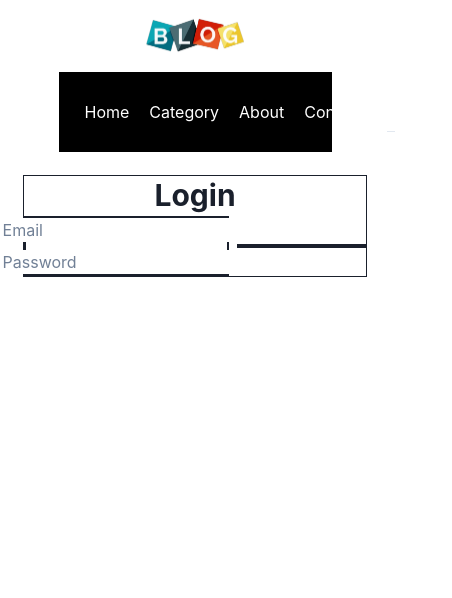
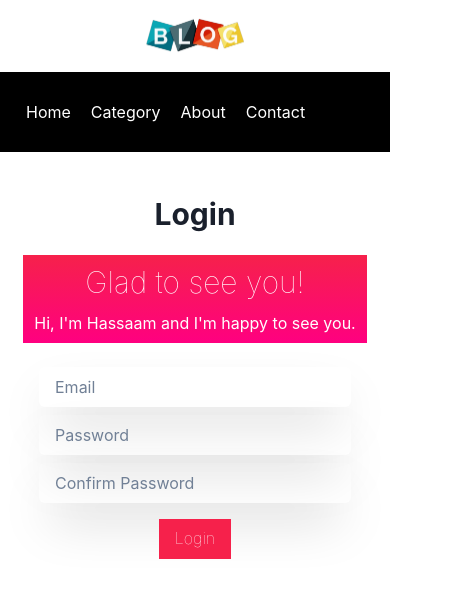
Before and after one commit to hassaammgl/fiverr-chakraui-blog-client, a React (Vite) app: page /login in a window 390 px wide. Shown: the top 598 px of the page, 452 px wide, since content can reach past the window. Built offline with nearby package versions, Linux system fonts and the light colour scheme.

Commit message:
Login styling completed for mobile

```diff
--- a/package.json
+++ b/package.json
@@ -4,7 +4,7 @@
   "version": "0.0.0",
   "type": "module",
   "scripts": {
-    "dev": "vite",
+    "dev": "vite --host --port 5000",
     "build": "vite build",
     "lint": "eslint . --ext js,jsx --report-unused-disable-directives --max-warnings 0",
     "preview": "vite preview"
--- a/src/components/Header.jsx
+++ b/src/components/Header.jsx
@@ -2,34 +2,55 @@ import logo from "../assets/logo.png";
 import { Center, Box, Image, HStack, Input } from "@chakra-ui/react";
 import { Link } from "react-router-dom";
 
-
 const Header = () => {
   return (
-    <Center display={"flex"}
+    <Center
+      display={"flex"}
       alignItems={"center"}
       flexDirection={"column"}
-      justifyContent={"center"}>
-
-      <Center
-        bgColor={"white"}
-        w={"70%"}
-        p={4}
-      >
+      justifyContent={"center"}
+    >
+      <Center bgColor={"white"} w={"70%"} p={4}>
         <Image height={"10"} src={logo} alt="Logo" />
       </Center>
-      <HStack w={'70%'} bgColor={"black"} color={"white"} height={"20"} display={'flex'} p={4} justifyContent={'space-between'}>
+      <HStack
+        w={["100%", "70%"]}
+        bgColor={"black"}
+        color={"white"}
+        height={"20"}
+        display={"flex"}
+        p={4}
+        justifyContent={"space-between"}
+      >
         <Box>
-          <Link style={{ padding: "0px 10px" }} to={"/"}>Home</Link>
-          <Link style={{ padding: "0px 10px" }} to={"/category"}>Category</Link>
-          <Link style={{ padding: "0px 10px" }} to={"/about"}>About</Link>
-          <Link style={{ padding: "0px 10px" }} to={"/contact"}>Contact</Link>
+          <Link style={{ padding: "0px 10px" }} to={"/"}>
+            Home
+          </Link>
+          <Link style={{ padding: "0px 10px" }} to={"/category"}>
+            Category
+          </Link>
+          <Link style={{ padding: "0px 10px" }} to={"/about"}>
+            About
+          </Link>
+          <Link style={{ padding: "0px 10px" }} to={"/contact"}>
+            Contact
+          </Link>
         </Box>
-        <Box width={'96'} display={'flex'} p={"0px 5px"} alignItems={'center'} justifyContent={'center'}>
-          <Input p={"1"} variant={'flushed'} color={'red.400'} focusBorderColor="red.700" />
+        <Box
+          width={"96"}
+          display={["none", "flex"]}
+          p={"0px 5px"}
+          alignItems={"center"}
+          justifyContent={"center"}
+        >
+          <Input
+            p={"1"}
+            variant={"flushed"}
+            color={"red.400"}
+            focusBorderColor="red.700"
+          />
           <button className="search-btn" type="submit">
-            <span className="material-symbols-outlined">
-              search
-            </span>
+            <span className="material-symbols-outlined">search</span>
           </button>
         </Box>
       </HStack>
--- a/src/components/login signup/Login.jsx
+++ b/src/components/login signup/Login.jsx
@@ -1,4 +1,14 @@
-import { Center, Box, Stack, VStack,HStack, Heading } from "@chakra-ui/react";
+import {
+  Center,
+  Box,
+  Stack,
+  VStack,
+  HStack,
+  Heading,
+  Button,
+  Text,
+  Input,
+} from "@chakra-ui/react";
 
 const Login = () => {
   const width = window.innerWidth;
@@ -11,19 +21,65 @@ const Login = () => {
   };
   return (
     <Center>
-      <Box border={"1px"} m={23} width={getBoxwidth}>
-        <Heading textAlign={'center'}>Login</Heading>
-        <HStack >
-            <VStack w={'60%'} border={'2px'}>
-                <Stack>
-                    <input type="text" placeholder="Email" />
-                </Stack>
-                <Stack>
-                    <input type="password" placeholder="Password" />
-                </Stack>
-            </VStack>
-            <VStack w={'40%'} border={'2px'}>
-            </VStack>
+      <Box m={23} width={getBoxwidth}>
+        <Heading textAlign={"center"} m={5}>
+          Login
+        </Heading>
+        <HStack
+          display={"flex"}
+          justifyContent={"center"}
+          alignItems={"center"}
+          flexDirection={["column-reverse", "row"]}
+        >
+          <VStack w={"100%"} p={2}>
+            <Stack display={"flex"} w={"100%"} p={2}>
+              <Input
+                boxShadow={"2xl"}
+                focusBorderColor="white"
+                border={"none"}
+                outline={"none"}
+                type="text"
+                placeholder="Email"
+              />
+              <Input
+                boxShadow={"2xl"}
+                focusBorderColor="white"
+                border={"none"}
+                outline={"none"}
+                type="password"
+                placeholder="Password"
+              />
+              <Input
+                boxShadow={"2xl"}
+                focusBorderColor="white"
+                border={"none"}
+                outline={"none"}
+                type="password"
+                placeholder="Confirm Password"
+              />
+            </Stack>
+            <Button
+              bgColor={"rgba(246, 33, 75, 1)"}
+              borderRadius={"0"}
+              color={"white"}
+              _hover={{ opacity: 0.8 }}
+              _active={{ fontSize: "17" }}
+              fontWeight={"hairline"}
+              type="submit"
+            >
+              Login
+            </Button>
+          </VStack>
+          <VStack
+            bgGradient={"linear(to-b,rgba(246, 33, 75, 1), #FF0080)"}
+            w={"100%"}
+            h={"100%"}
+            color={"white"}
+            p={2}
+          >
+            <Heading fontWeight={"hairline"}>Glad to see you!</Heading>
+            <Text>Hi, I&apos;m Hassaam and I&apos;m happy to see you.</Text>
+          </VStack>
         </HStack>
       </Box>
     </Center>
```
